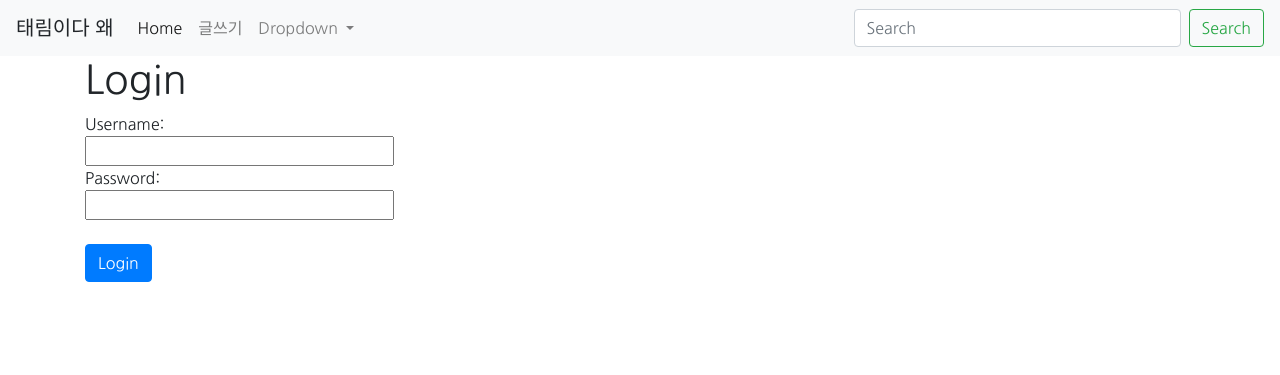
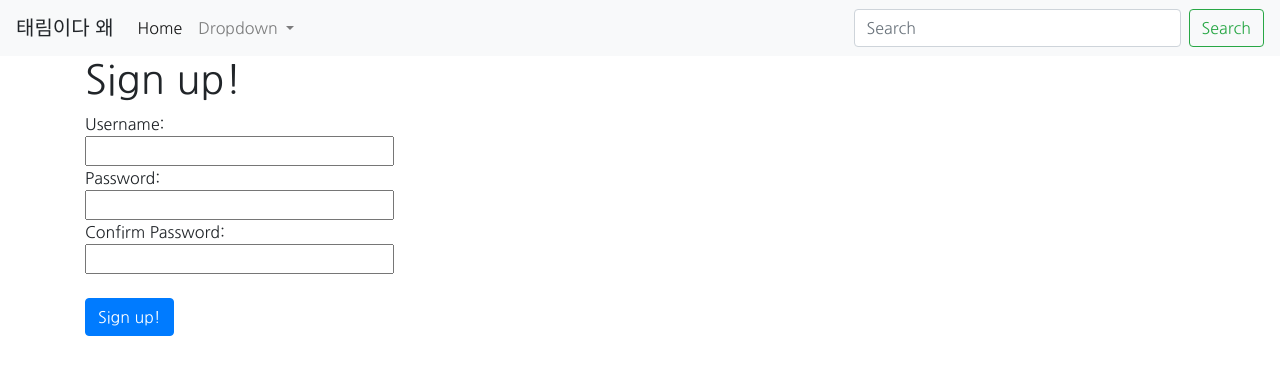
Before and after one commit to ltr0121/studyCRUDfirstweek, a Django app: page /accounts/logout/ in a window 1280 px wide. Shown: the top 375 px of the page. Run offline with Django 3.2, Linux system fonts and the light colour scheme; some libraries are stand-ins or nearby versions.

Commit message:
add login/signup

```diff
--- a/accounts/templates/signup.html
+++ b/accounts/templates/signup.html
@@ -1,5 +1,11 @@
 {% extends "base.html" %}
 {% block content %}
+
+{% if error %}
+{{ error }}
+<br>
+<br>
+{% endif %}
 
 <h1>Sign up!</h1>
     <form method="POST" action = "{% url 'signup' %}">
--- a/accounts/views.py
+++ b/accounts/views.py
@@ -5,13 +5,21 @@ from django.contrib  import auth
 from blog import views
 def signup(request):
     if request.method == 'POST':
+        # User has info and wants an account now!
         if request.POST['password1'] == request.POST['password2']:
-            user = User.objects.create_user(
-                request.POST['username'], password=request.POST['password1']
-                )
-            auth.login(request, user)
-            return redirect('home')
-    return render(request, 'signup.html')
+            try:
+                user = User.objects.get(username=request.POST['username'])
+                return render(request, 'signup.html', {'error': 'Username has already been taken'})
+            except User.DoesNotExist:
+                user = User.objects.create_user(
+                    request.POST['username'], password=request.POST['password1'])
+                auth.login(request, user)
+                return redirect('home')
+        else:
+            return render(request, 'signup.html', {'error': 'Passwords must match'})
+    else:
+        # User wants to enter info
+        return render(request, 'signup.html')
 
 def login(request):
     if request.method == 'POST':
@@ -22,7 +30,7 @@ def login(request):
             auth.login(request, user)
             return redirect('home')
         else:
-            return render(request, 'accounts/login.html', {'error':'username or password is not correct'})
+            return render(request, 'login.html', {'error':'username or password is not correct'})
     else:
         return render(request, 'login.html')
 
@@ -30,4 +38,4 @@ def logout(request):
     if request.method == 'POST':
         auth.logout(request)
         return redirect('home')
-    return render(request, 'login.html')
+    return render(request, 'signup.html')
--- a/project/templates/base.html
+++ b/project/templates/base.html
@@ -64,9 +64,12 @@
       <li class="nav-item active">
         <a class="nav-link" href="{% url 'home'%}">Home <span class="sr-only">(current)</span></a>
       </li>
+
+          {% if user.is_authenticated %}
       <li class="nav-item">
         <a class="nav-link" href="{% url 'new'%}">글쓰기</a>
       </li>
+      {% endif %}
       <li class="nav-item dropdown">
         <a class="nav-link dropdown-toggle" href="#" id="navbarDropdown" role="button" data-toggle="dropdown" aria-haspopup="true" aria-expanded="false">
           Dropdown
@@ -75,10 +78,17 @@
           <a class="dropdown-item" href="{% url 'portfolio' %}"  >Portfolio</a>
           <a class="dropdown-item"  href="{% url 'slidebanner' %}">Slide Banner</a>
           <div class="dropdown-divider"></div>
+          {% if user.is_authenticated %}
+          <a class="dropdown-item" href="javascript:{document.getElementById('logout').submit()}">Logout</a>
+          <form id="logout" method="POST" action="{% url 'logout' %}">
+                                {% csrf_token %} <input type="hidden" />
+          </form>
+          <div class="dropdown-divider"></div>
+
+          {% else %}
+          <a class="dropdown-item" href="{% url 'signup' %}">Sign up</a>
           <a class="dropdown-item" href="{% url 'login' %}">Login</a>
-          <a class="dropdown-item" href="{% url 'login' %}">Logout</a>
-          <div class="dropdown-divider"></div>
-          <a class="dropdown-item" href="{% url 'signup' %}">Sign up</a>
+          {% endif %}
         </div>
       </li>
 
--- a/project/urls.py
+++ b/project/urls.py
@@ -15,6 +15,8 @@ Including another URLconf
 """
 from django.contrib import admin
 from django.urls import path, include
+from django.conf import settings
+from django.conf.urls.static import static
 import blog.views
 import portfolio.views
 import accounts.views
@@ -27,4 +29,4 @@ urlpatterns = [
     path('portfolio/', include('portfolio.urls')),
 
     path('accounts/', include('accounts.urls')),
-]
+] + static(settings.MEDIA_URL, document_root=settings.MEDIA_ROOT)
```
Also changed, not shown: blog/templates/blog/home.html (+7 -1 lines), accounts/migrations/__init__.py (deleted), blog/migrations/0001_initial.py (deleted), portfolio/migrations/__init__.py (deleted).
